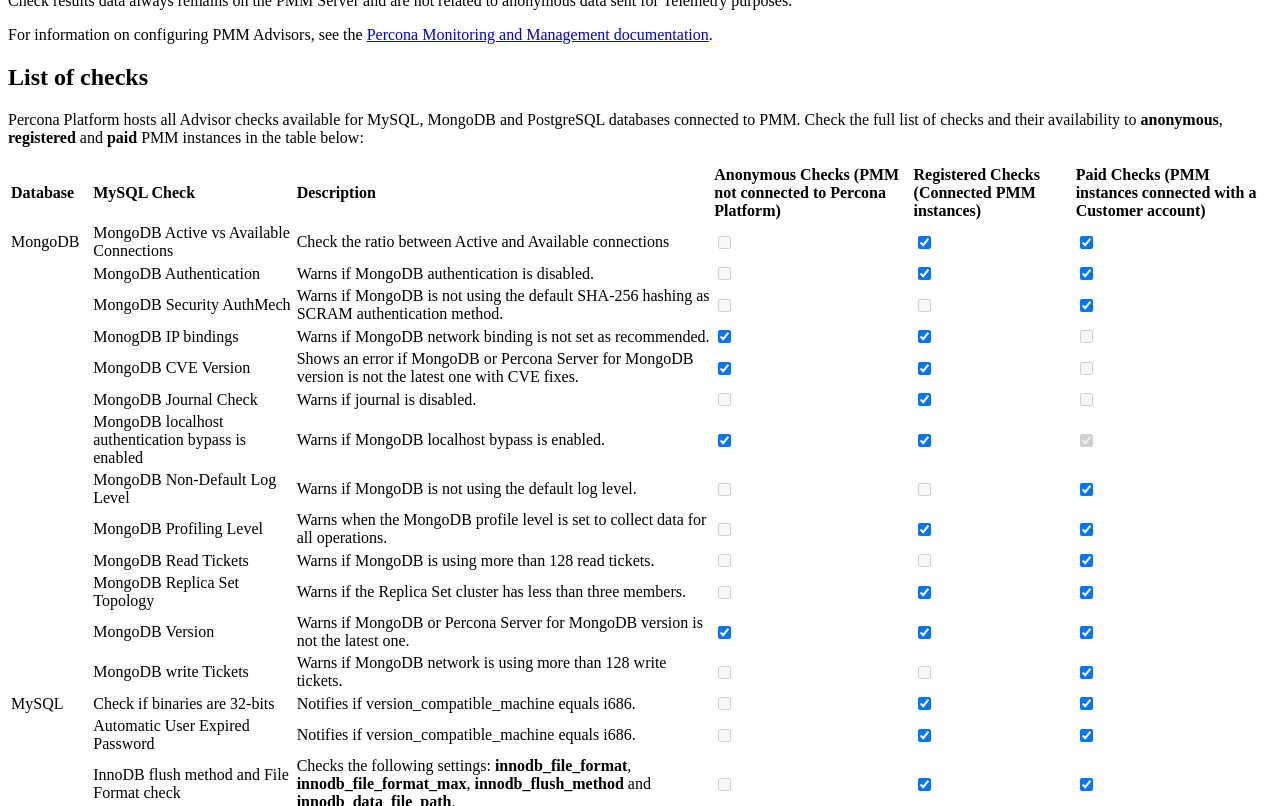
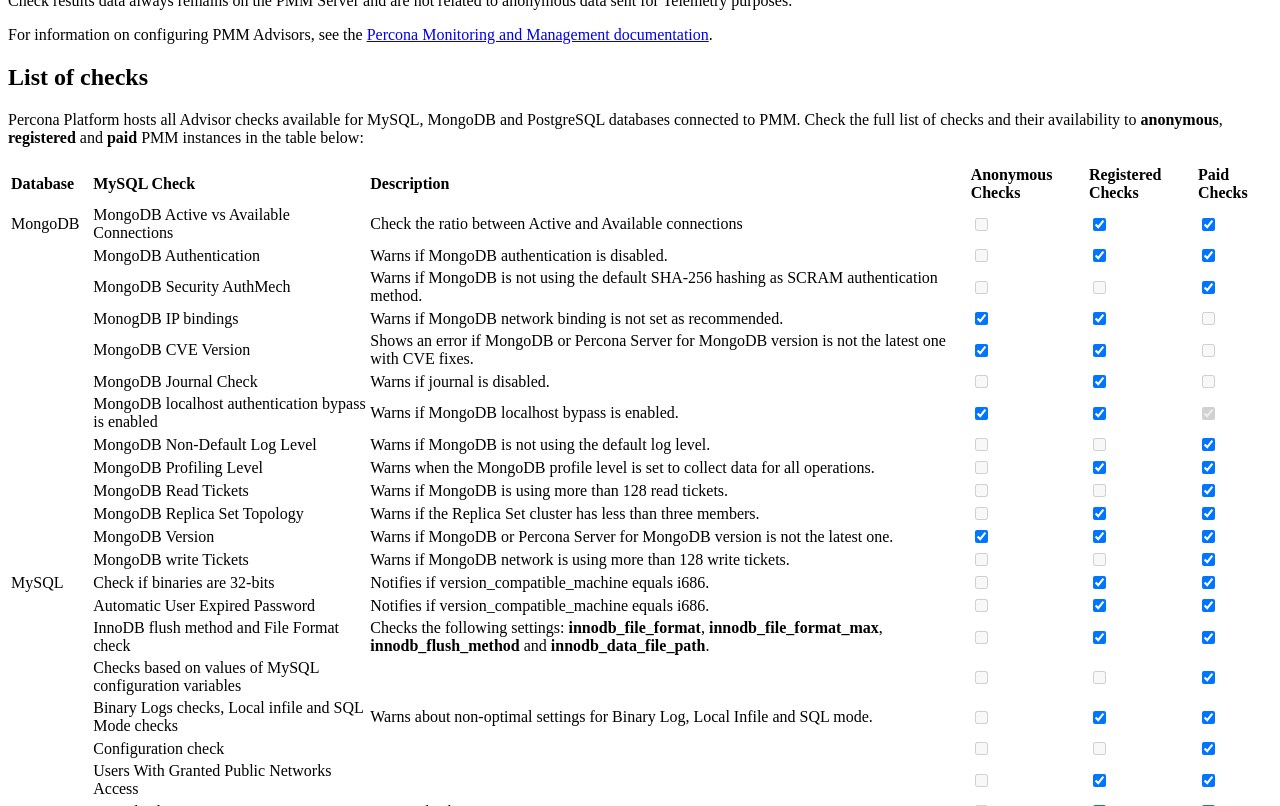
Before and after one commit to percona/portal-doc, an MkDocs documentation site: the page built from docs/checks.md, in a window 1280 px wide and 900 px high, scrolled down 820 px, cut to the strip 94-900 px from the top of the window. Built offline with MkDocs 1.6.1 and Material for MkDocs 9.7.7, drawn with Linux system fonts in a browser that asks for light colours; nearby versions of some CDN libraries.

Commit message:
removed long title

```diff
--- a/docs/checks.md
+++ b/docs/checks.md
@@ -29,7 +29,7 @@
 ## List of checks
 Percona Platform hosts all Advisor checks available for MySQL, MongoDB and PostgreSQL databases connected to PMM. Check the full list of checks and their availability to **anonymous**, **registered** and **paid** PMM instances in the table below:
 
-|Database |MySQL Check      | Description |  Anonymous Checks (PMM not connected to Percona Platform) | Registered  Checks    (Connected PMM instances)| Paid Checks     (PMM instances connected with a Customer account)|
+|Database |MySQL Check      | Description |  Anonymous Checks | Registered  Checks   | Paid Checks    |
 | :----------| :----------- |:----------- |:----------- | :----------- | :----------- |
 |MongoDB|MongoDB Active vs Available Connections|Check the ratio between Active and Available connections| <input type="checkbox" disabled  />  |<input type="checkbox" checked /> | <input type="checkbox" checked />|
 ||MongoDB Authentication|Warns if MongoDB authentication is disabled.| <input type="checkbox" disabled  />  |<input type="checkbox" checked /> | <input type="checkbox" checked />|
```
